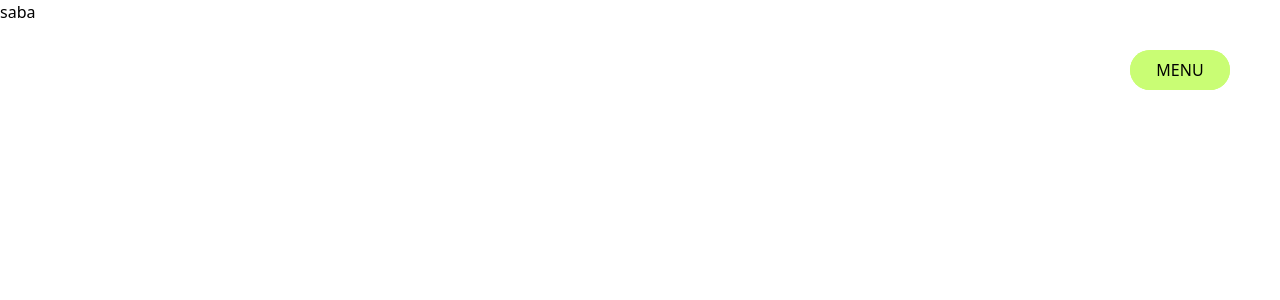
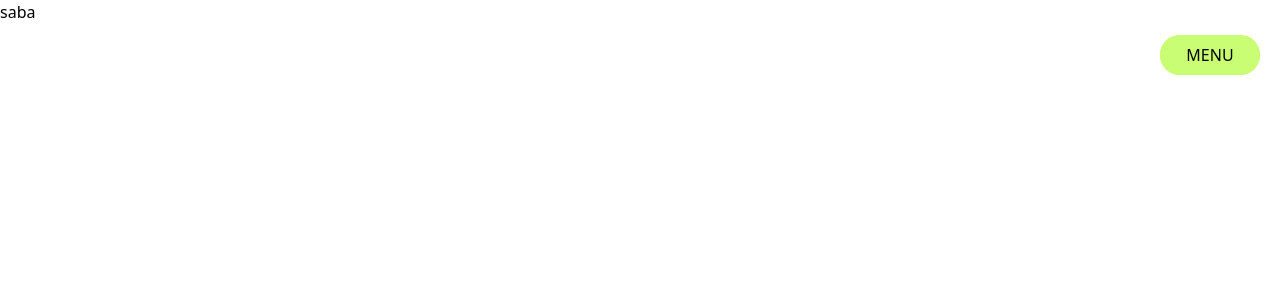
Before and after one commit to Sabanes/ProBuild, a Next.js app in the folder pblisbon/: page / in a window 1280 px wide. Shown: the top 300 px of the page. Built offline with nearby package versions, Linux system fonts and the light colour scheme.

Commit message:
Nav improved

```diff
--- a/pblisbon/src/app/Header/Nav/style.module.scss
+++ b/pblisbon/src/app/Header/Nav/style.module.scss
@@ -16,7 +16,7 @@
         a{
             text-decoration: none;
             color: black;
-            font-size: 46px;
+            font-size: 2rem;
         }
     }
     .footer{
--- a/pblisbon/src/app/Header/index.jsx
+++ b/pblisbon/src/app/Header/index.jsx
@@ -7,10 +7,10 @@ import Nav from './Nav';
 
 const menu = {
     open: {
-        width: "480px",
-        height: "650px",
+        width: "90vw",
+        height: "90vh",
         top: "-25px",
-        right: "-25px",
+        right: "-10px",
         transition: { duration: 0.75, type: "tween", ease: [0.76, 0, 0.24, 1]}
     },
     closed: {
--- a/pblisbon/src/app/Header/style.module.scss
+++ b/pblisbon/src/app/Header/style.module.scss
@@ -1,7 +1,7 @@
 .header{
     position: fixed;
-    right: 50px;
-    top: 50px;
+    right: 20px;
+    top: 35px;
     .menu{
         width: 480px;
         height: 650px;
```
